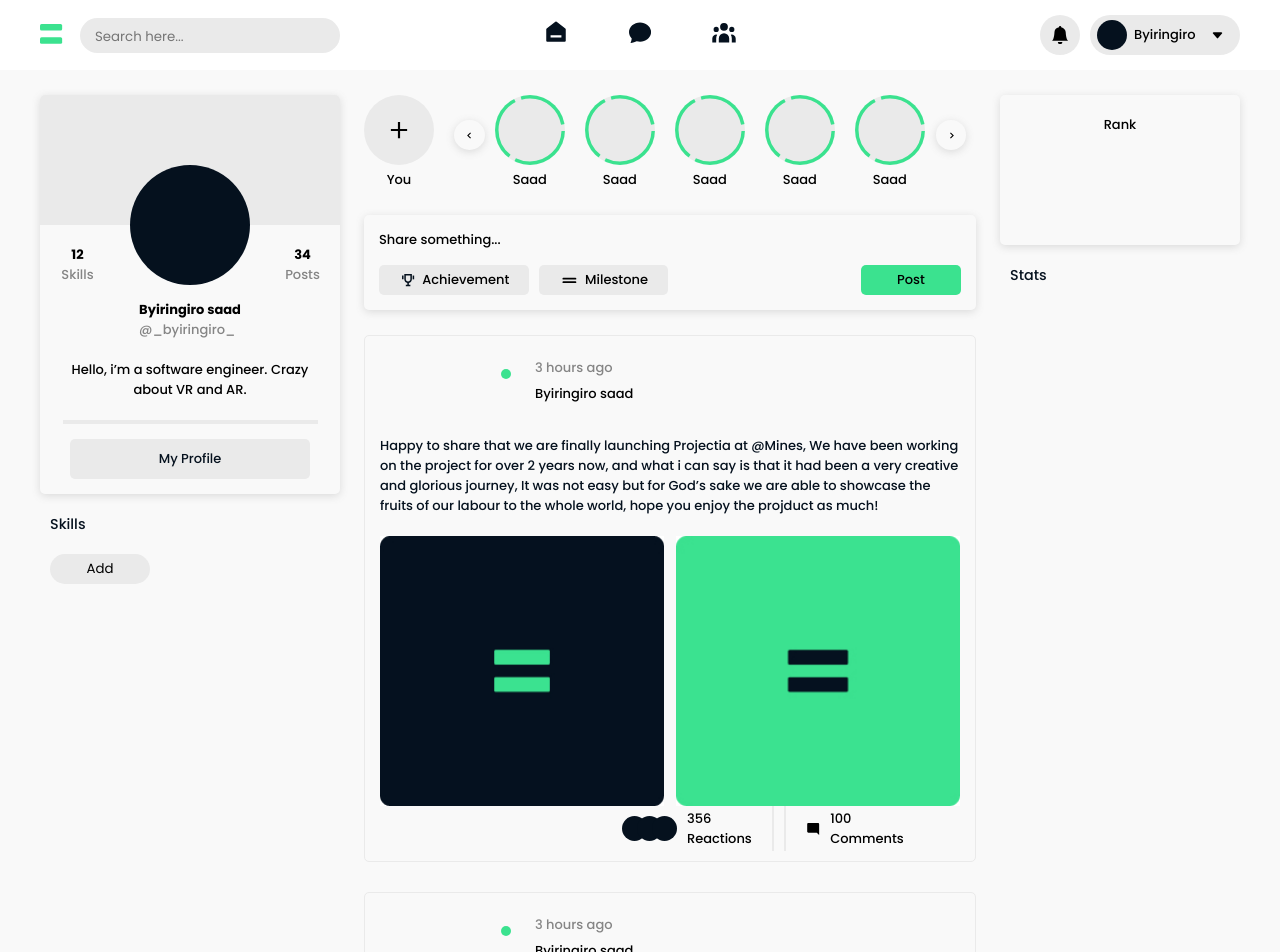
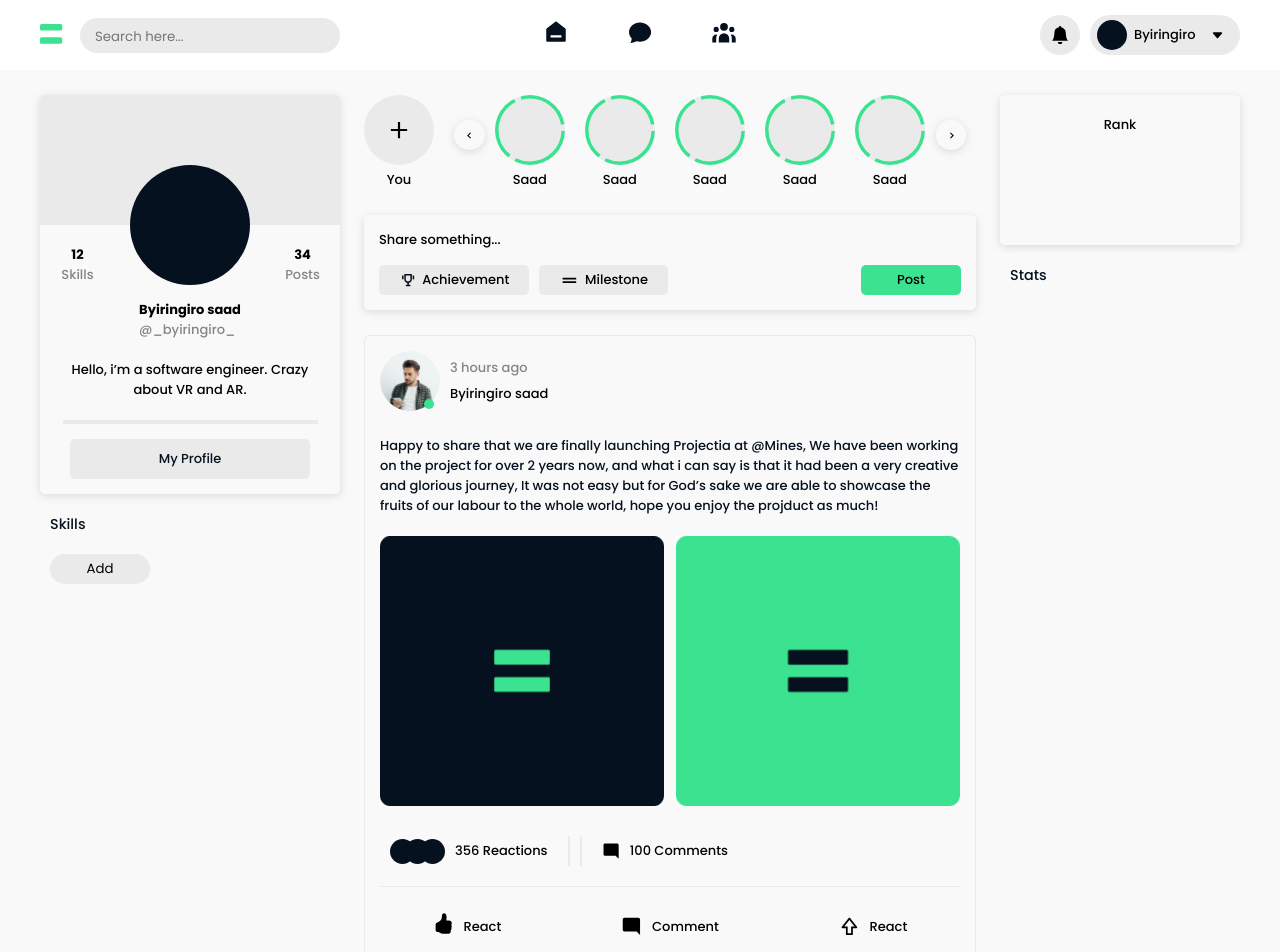
Before and after one commit to aamines/frontend, a React (Create React App) app: page /home in a window 1280 px wide. Shown: the top 952 px of the page. Built offline with nearby package versions, Linux system fonts and the light colour scheme; no server answers.

Commit message:
resolved the alignment error

```diff
--- a/src/App.jsx
+++ b/src/App.jsx
@@ -33,7 +33,7 @@ function App() {
         <Route path="/signup" exact element={<Signup />} />
         {/* Community */}
         <Route path="/community/new/" exact element={<CreateCommunity />}>
-          <Route path="" exact element={<One />} />
+          <Route index exact element={<One />} />
           <Route path="two" exact element={<Two />} />
           <Route path="three" exact element={<Three />} />
         </Route>
--- /dev/null
+++ b/src/components/posts/comments.jsx
@@ -0,0 +1,18 @@
+import React from "react";
+import styled from "styled-components";
+
+//icons
+
+const Comments = () => {
+  return <Container></Container>;
+};
+
+const Container = styled.div`
+  width: 100%;
+  height: auto;
+  display: flex;
+  flex-direction: column;
+  align-items: center;
+`;
+
+export default Comments;
--- a/src/components/posts/post.jsx
+++ b/src/components/posts/post.jsx
@@ -1,14 +1,26 @@
-import React from "react";
+import React, { useState } from "react";
 import styled from "styled-components";
 
 //icons
+import { BiUpvote } from "react-icons/bi";
 import { MdModeComment } from "react-icons/md";
+import { BsHandThumbsUpFill } from "react-icons/bs";
+
+//components
+import Comments from "./comments";
 
 const Post = () => {
+  const [showComments, setShowComments] = useState(false);
+
+  const handleShowComments = () => {
+    setShowComments(!showComments);
+  };
+
   return (
     <Container>
       <div className="top">
-        <div className="profile">
+        <div className="pro">
+          <img src="/images/user.jpg" alt="user" />
           <div className="active"></div>
         </div>
         <div className="about">
@@ -31,7 +43,8 @@ const Post = () => {
           <img src="/images/first.jpg" alt="first" loading="lazy" />
           <img src="/images/second.jpg" alt="second" loading="lazy" />
         </div>
-        <div className="stats">
+      </div>
+      <div className="infos">
         <div className="reactions">
           <ul>
             <li></li>
@@ -40,12 +53,26 @@ const Post = () => {
           </ul>
           <p>356 Reactions</p>
         </div>
-          <div className="comments">
+        <div className="commentstats">
           <MdModeComment className="icon" />
           <p>100 Comments</p>
         </div>
       </div>
+      <div className="options">
+        <div className="one">
+          <BsHandThumbsUpFill className="icon up" />
+          <p>React</p>
         </div>
+        <div className="one" onClick={handleShowComments}>
+          <MdModeComment className="icon" />
+          <p>Comment</p>
+        </div>
+        <div className="one">
+          <BiUpvote className="icon" />
+          <p>React</p>
+        </div>
+      </div>
+      <Comments />
     </Container>
   );
 };
@@ -67,17 +94,28 @@ const Container = styled.div`
     display: flex;
     flex-direction: row;
     align-items: center;
+    justify-content: flex-start;
 
-    .profile {
+    .pro {
+      width: auto;
+      height: 60px;
+      display: flex;
+      align-items: center;
+      justify-content: center;
+      border-radius: 50%;
+      position: relative;
+
+      img {
         width: 60px;
         height: 60px;
+        object-fit: cover;
         border-radius: 50%;
-      position: relative;
-      background: var(--gray);
+      }
 
       .active {
         width: 10px;
         height: 10px;
+        z-index: 10;
         border-radius: 50%;
         background: var(--bright);
         position: absolute;
@@ -133,29 +171,27 @@ const Container = styled.div`
         width: 49%;
       }
     }
+  }
 
-    .stats {
+  .infos {
     width: 100%;
-      height: 70px;
+    height: 50px;
+    margin: 20px 0 10px 0;
     display: flex;
     flex-direction: row;
     align-items: center;
+    justify-content: flex-start;
 
     .reactions {
       width: auto;
-        height: 45px;
+      height: 30px;
       display: flex;
       padding: 0 0 0 10px;
       flex-direction: row;
       align-items: center;
+      justify-content: flex-start;
       border-right: 2px solid var(--gray);
       margin: 0 10px 0 0;
-        cursor: pointer;
-
-        :hover {
-          background: var(--gray);
-          border-radius: 5px;
-        }
 
       p {
         margin: 0 20px 0 10px;
@@ -178,20 +214,14 @@ const Container = styled.div`
       }
     }
 
-      .comments {
+    .commentstats {
       width: auto;
-        height: 45px;
+      height: 30px;
       display: flex;
       flex-direction: row;
       align-items: center;
       padding: 0 20px 0 20px;
       border-left: 2px solid var(--gray);
-        cursor: pointer;
-
-        :hover {
-          background: var(--gray);
-          border-radius: 5px;
-        }
 
       .icon {
         font-size: 1.4em;
@@ -199,6 +229,40 @@ const Container = styled.div`
       }
     }
   }
+
+  .options {
+    width: 100%;
+    height: 70px;
+    display: flex;
+    padding: 10px 0 0 0;
+    flex-direction: row;
+    align-items: center;
+    justify-content: space-between;
+    border-top: 1px solid var(--gray);
+
+    .one {
+      width: 30%;
+      height: 70%;
+      display: flex;
+      flex-direction: row;
+      align-items: center;
+      justify-content: center;
+      cursor: pointer;
+      border-radius: 5px;
+
+      .icon {
+        font-size: 1.6em;
+        margin: 0 10px 0 0;
+      }
+
+      .up {
+        margin-top: -6px;
+      }
+
+      :hover {
+        border: 1px solid var(--bright);
+      }
+    }
   }
 `;
 
```
Also changed, not shown: public/images/user.jpg (added). Lines whose indentation alone changed are shown as unchanged.
